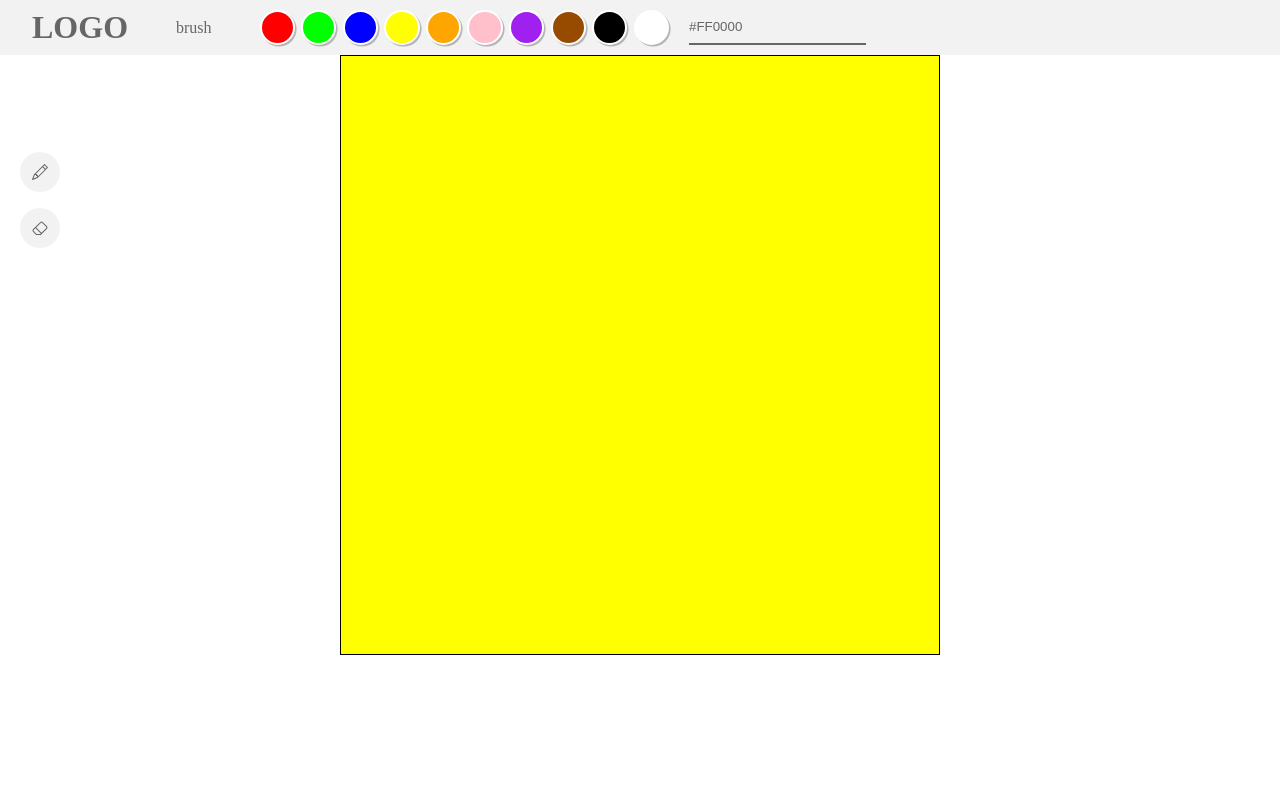
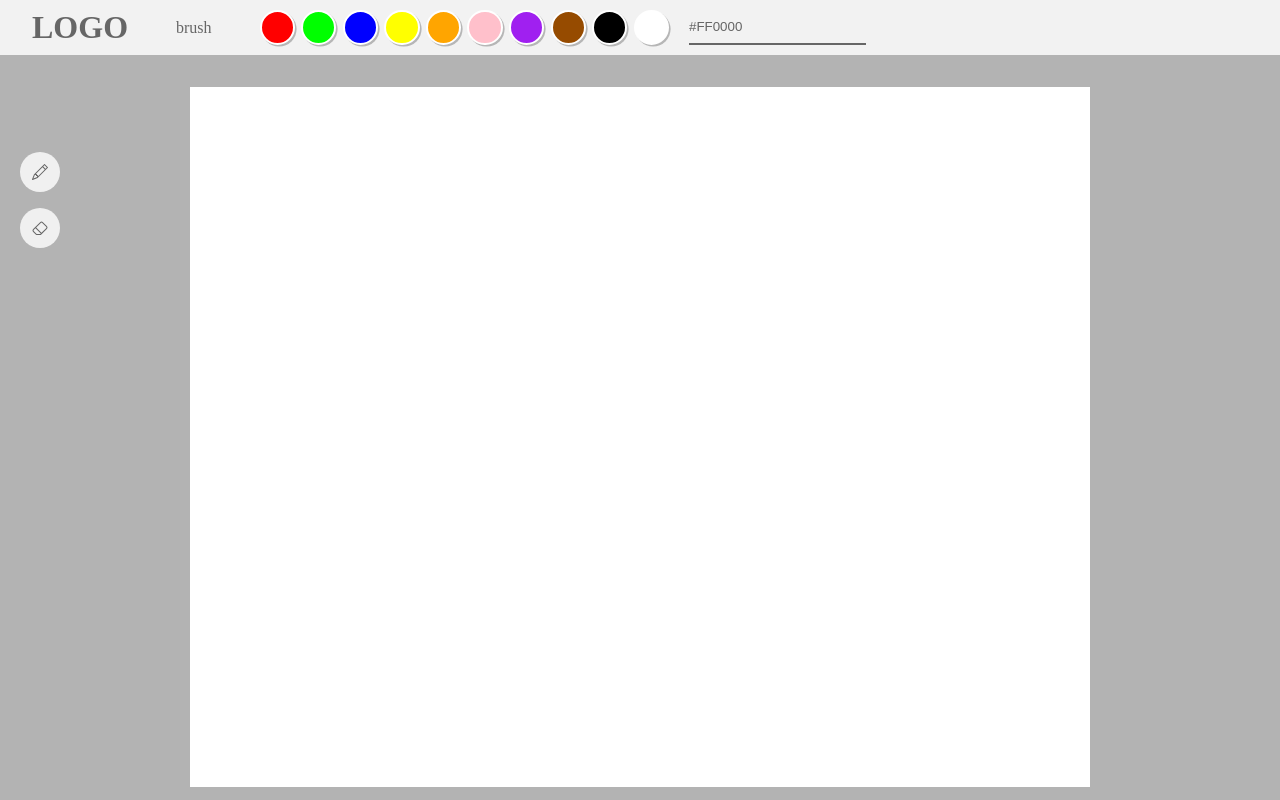
Before and after one commit to Sendach/drawing-app, a Next.js app: page / in a window 1280 px wide. Shown: the top 800 px of the page. Built offline with nearby package versions, Linux system fonts and the light colour scheme.

Commit message:
Updated canvas size

```diff
--- a/src/components/Canvas/Canvas.module.scss
+++ b/src/components/Canvas/Canvas.module.scss
@@ -1,7 +1,9 @@
 .canvas {
     width: 100%;
-    height: 100vw;
+    height: 874px;
+    background-color: #B3B3B3;
 
+    padding-top: 2rem;
 }
 
 .stage {
@@ -9,8 +11,3 @@
     align-items: center;
     justify-content: center;
 }
-
-.rect {
-    background-color: red;
-    border-top: none;
-}
--- a/src/components/Canvas/Canvas.tsx
+++ b/src/components/Canvas/Canvas.tsx
@@ -37,19 +37,17 @@ const Canvas = ({ color, tool }: Props) => {
     <div className={styles.canvas}>
       <Stage
         className={styles.stage}
-        width={600}
-        height={600}
+        width={900}
+        height={700}
         onMouseDown={handleMouseDown}
         onMouseUp={() => setIsMouseDown(false)}
         onMouseMove={isMouseDown && handleMouseMovement}
       >
         <Layer>
           <Rect
-            className={styles.rect}
-            width={600}
-            height={600}
-            stroke="#000"
-            fill='#ff0'
+            width={900}
+            height={700}
+            fill='#fff'
           />
 
           <Drawing
```
